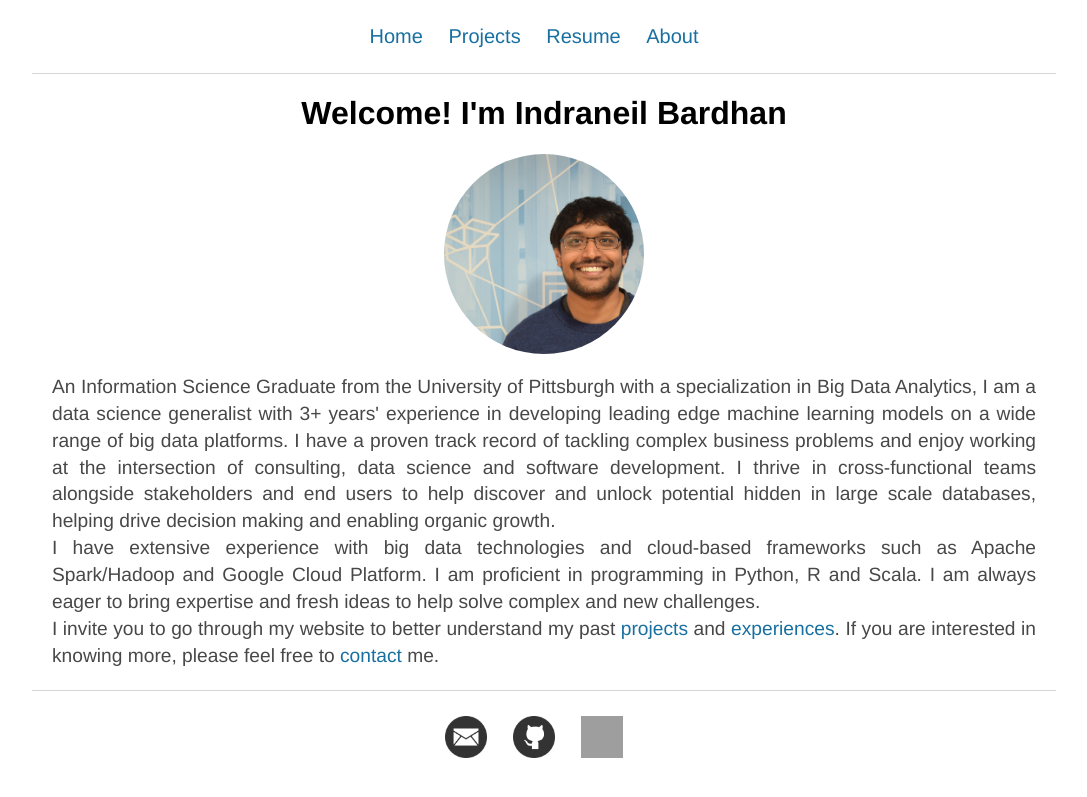
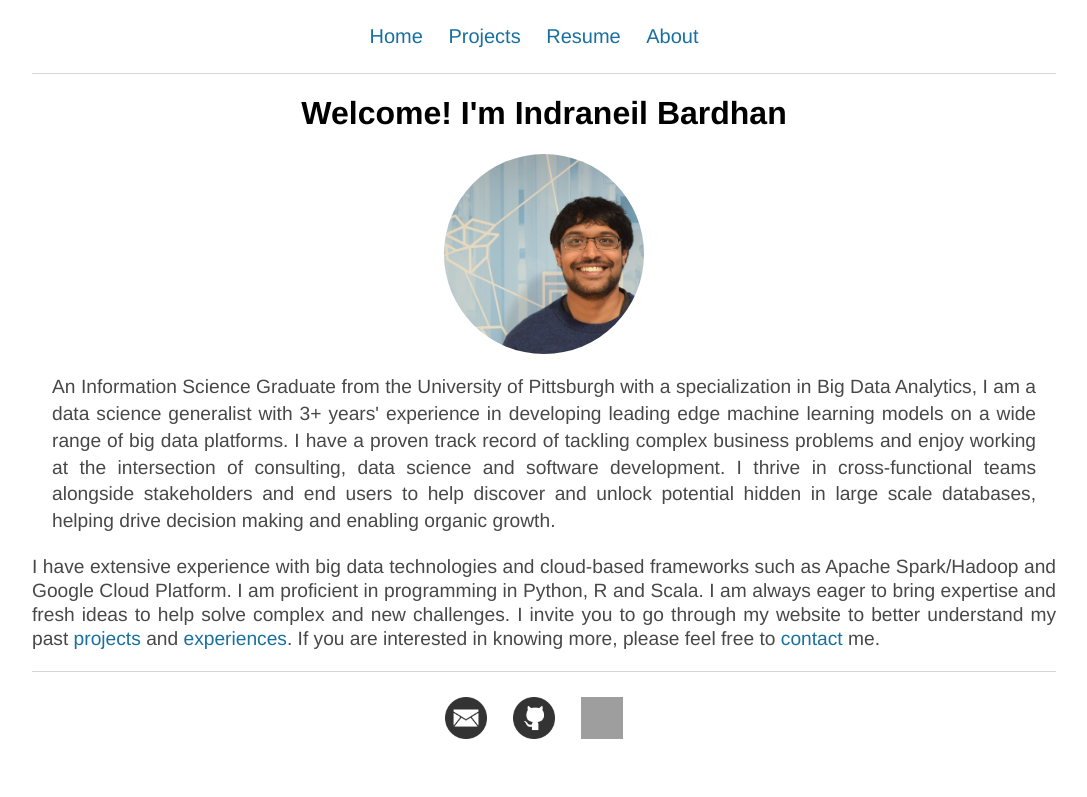
Before and after one commit to NeilBardhan/neilbardhan.github.io, a Jekyll site: the page built from index.html, in a window 1280 px wide. Shown: the top 797 px of the page, without its empty margins (96-1183 px from the left). Built offline with Jekyll 4.4.1, drawn with Linux system fonts in a browser that asks for light colours; grey boxes are pictures that could not be loaded.

Commit message:
line breaks and spacing

```diff
--- a/index.html
+++ b/index.html
@@ -12,9 +12,10 @@ title: Indraneil Bardhan's homepage
 	<p class="blurb">
 		An Information Science Graduate from the University of Pittsburgh with a specialization in Big Data Analytics, I am a data science generalist with 3+ years' experience in developing leading edge machine learning models on a wide range of big data platforms.
 
-I have a proven track record of tackling complex business problems and enjoy working at the intersection of consulting, data science and software development. I thrive in cross-functional teams alongside stakeholders and end users to help discover and unlock potential hidden in large scale databases, helping drive decision making and enabling organic growth. <br>
+I have a proven track record of tackling complex business problems and enjoy working at the intersection of consulting, data science and software development. I thrive in cross-functional teams alongside stakeholders and end users to help discover and unlock potential hidden in large scale databases, helping drive decision making and enabling organic growth. </p>
 
-I have extensive experience with big data technologies and cloud-based frameworks such as Apache Spark/Hadoop and Google Cloud Platform. I am proficient in programming in Python, R and Scala. I am always eager to bring expertise and fresh ideas to help solve complex and new challenges. <br>
+<p>
+I have extensive experience with big data technologies and cloud-based frameworks such as Apache Spark/Hadoop and Google Cloud Platform. I am proficient in programming in Python, R and Scala. I am always eager to bring expertise and fresh ideas to help solve complex and new challenges.
 
 I invite you to go through my website to better understand my past <a href="/projects">projects</a> and <a href="/resume">experiences</a>. If you are interested in knowing more, please feel free to <a href ="mailto:indraneil.bardhan@tuta.io">contact</a> me.</p>
 </div><!-- /.blurb -->
```
